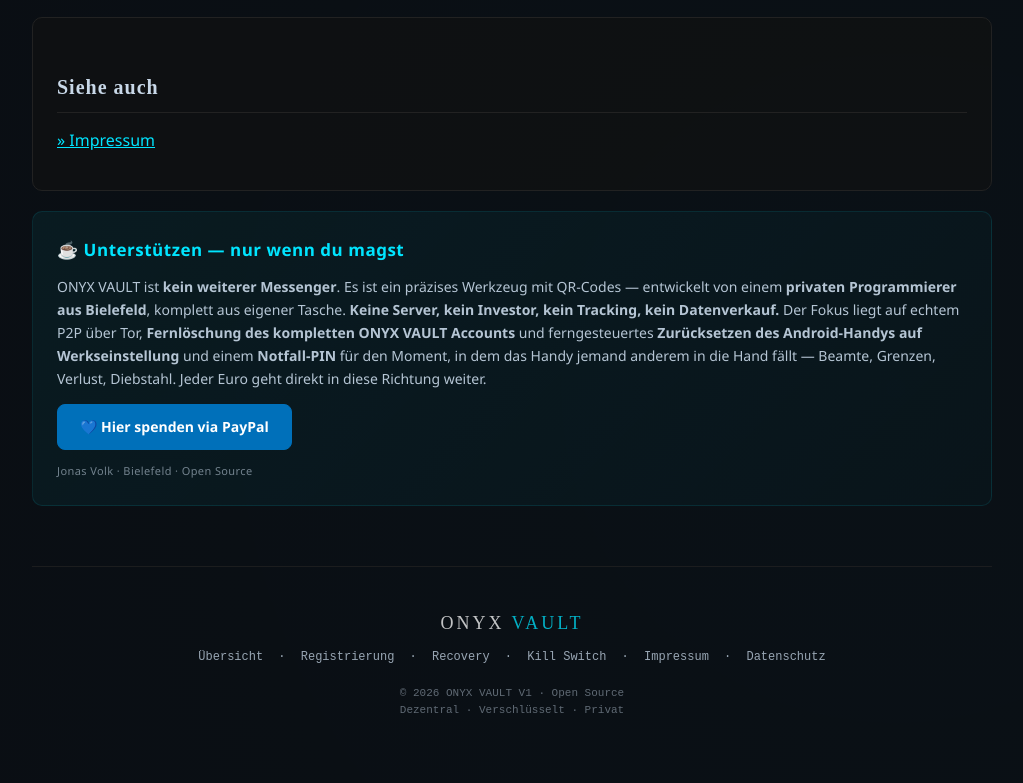
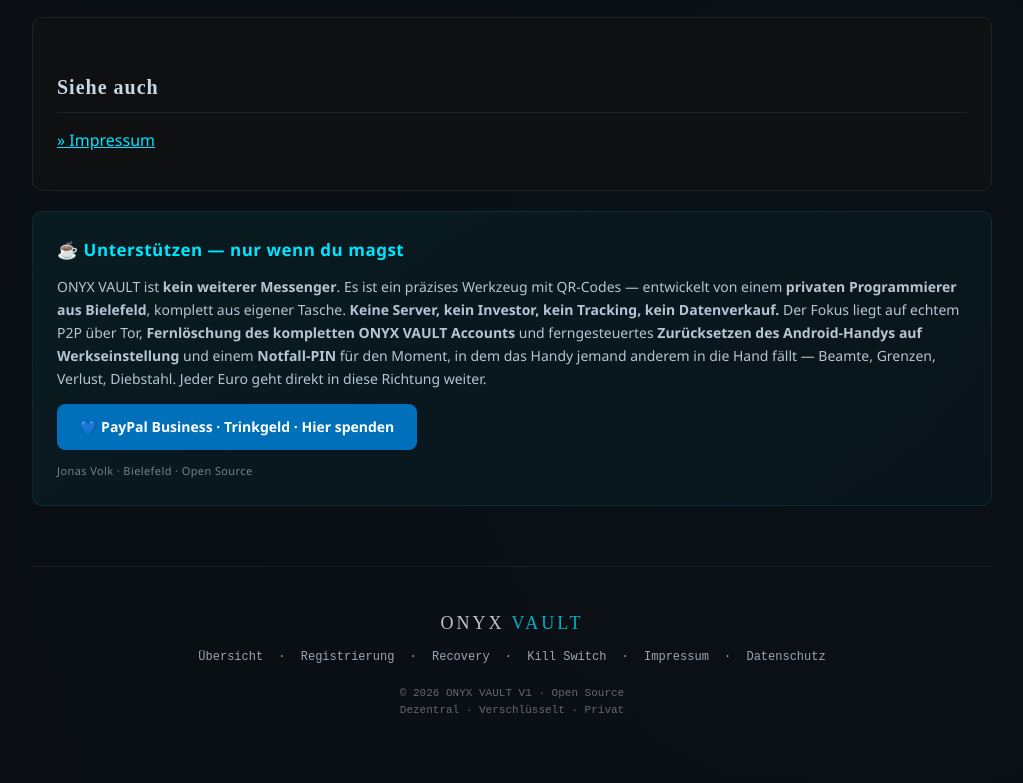
Before and after one commit to supportonyxvault/onyxvault-website, a plain HTML site: page datenschutz.html in a window 1280 px wide. Shown: the part 4398-5181 px from the top of the page, without its empty margins (128-1151 px from the left). Drawn offline with Linux system fonts and the light colour scheme.

Commit message:
ui: Donation-Button umbenannt - PayPal Business Trinkgeld hier spenden

```diff
--- a/datenschutz.html
+++ b/datenschutz.html
@@ -140,7 +140,7 @@
     <p class="donation-text">
       ONYX VAULT ist <strong>kein weiterer Messenger</strong>. Es ist ein präzises Werkzeug mit QR-Codes — entwickelt von einem <strong>privaten Programmierer aus Bielefeld</strong>, komplett aus eigener Tasche. <strong>Keine Server, kein Investor, kein Tracking, kein Datenverkauf.</strong> Der Fokus liegt auf echtem P2P über Tor, <strong>Fernlöschung des kompletten ONYX VAULT Accounts</strong> und ferngesteuertes <strong>Zurücksetzen des Android-Handys auf Werkseinstellung</strong> und einem <strong>Notfall-PIN</strong> für den Moment, in dem das Handy jemand anderem in die Hand fällt — Beamte, Grenzen, Verlust, Diebstahl. Jeder Euro geht direkt in diese Richtung weiter.
     </p>
-    <a href="https://www.paypal.com/donate?business=jonassimonvolk@gmail.com&no_recurring=0&item_name=ONYX+VAULT+Entwicklung&currency_code=EUR" target="_blank" rel="noopener" class="donation-btn">💙 Hier spenden via PayPal</a>
+    <a href="https://www.paypal.com/donate?business=jonassimonvolk@gmail.com&no_recurring=0&item_name=ONYX+VAULT+Entwicklung&currency_code=EUR" target="_blank" rel="noopener" class="donation-btn">💙 PayPal Business · Trinkgeld · Hier spenden</a>
     <p class="donation-meta">Jonas Volk · Bielefeld · Open Source</p>
   </div>
 
```
Also changed, not shown: impressum.html (+1 -1 lines), index.html (+1 -1 lines), killswitch.html (+1 -1 lines), recovery.html (+1 -1 lines), register.html (+1 -1 lines), savecard.html (+1 -1 lines), savetrigger.html (+1 -1 lines).
